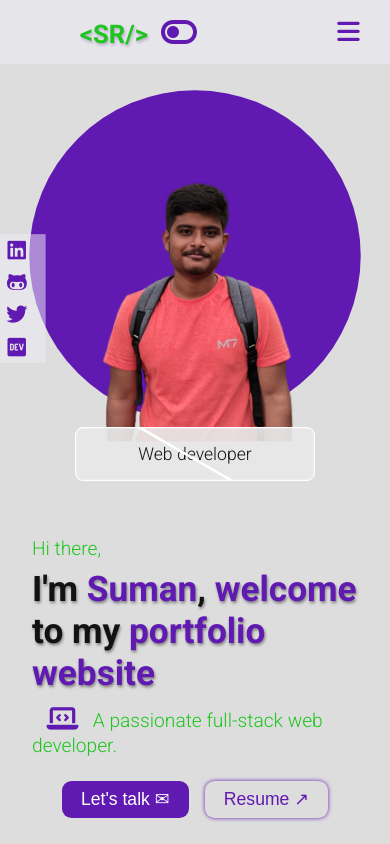
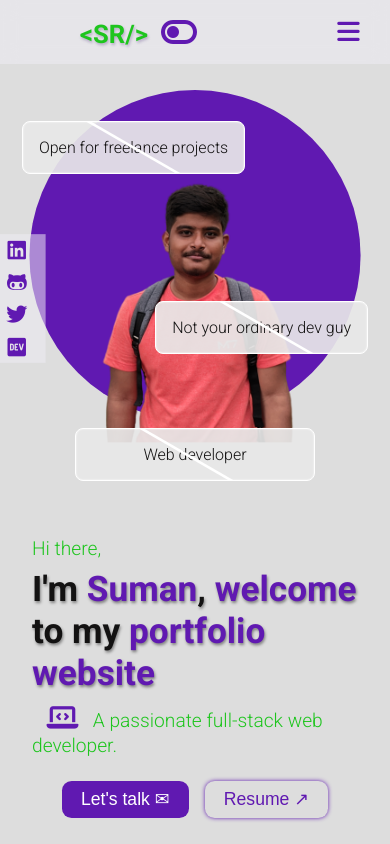
Before and after one commit to Suman373/PersonalPortfolio, a React (Create React App) app: page / in a window 390 px wide. Shown: the top 844 px of the page. Built offline with nearby package versions, Linux system fonts and the light colour scheme.

Commit message:
fix: responsiveness for larger screens + feat: stickers for mob screens

```diff
--- a/src/styles/Banner.css
+++ b/src/styles/Banner.css
@@ -82,10 +82,12 @@
     color: #ffffff;
     box-shadow: 0 0 4px var(--rose-pink);
 }
+/* image part */
 .banner-image-container {
     position: relative;
-    height: 100vh;
+    height: 100%;
     width: 40rem;
+    /* background: navajowhite; */
 }
 .banner-sticker p {
     font-size: 1.2rem;
@@ -99,12 +101,12 @@
     overflow: hidden;
 }
 .banner-sticker p:nth-child(1) {
-    top: 20vh;
-    left: 0vw;
+    top: 15%;
+    left: 5%;
 }
 .banner-sticker p:nth-child(2) {
-    top: 45vh;
-    right: 3vw;
+    top: 55%;
+    right: 10%;
 }
 
 .banner-sticker p::before,
@@ -196,12 +198,7 @@
         font-size: 1.1rem;
         padding: 1rem;
     }
-    .banner-sticker p:nth-child(1) {
-        left: 7vw;
-    }
-    .banner-sticker p:nth-child(2) {
-        right: 6vw;
-    }
+
 }
 
 @media screen and (max-width:500px) {
@@ -235,12 +232,22 @@
         clip-path: circle(32% at 50% 50%);
     }
     .cover p {
-        font-size: 1.1rem;
+        font-size: 1rem;
         padding: 1rem;
         width: 15rem;
         margin-top: -2.5rem;
     }
-    .banner-sticker {
-        display: none;
+    .banner-sticker p{
+        padding:1rem;
+        font-size: 1rem;
     }
+    .banner-sticker p:nth-child(1) {
+        left: 20%;
+        top:20%;
+    }
+    .banner-sticker p:nth-child(2) {
+        top:60%;
+        right: 20%;
+    }
+
 }
```
